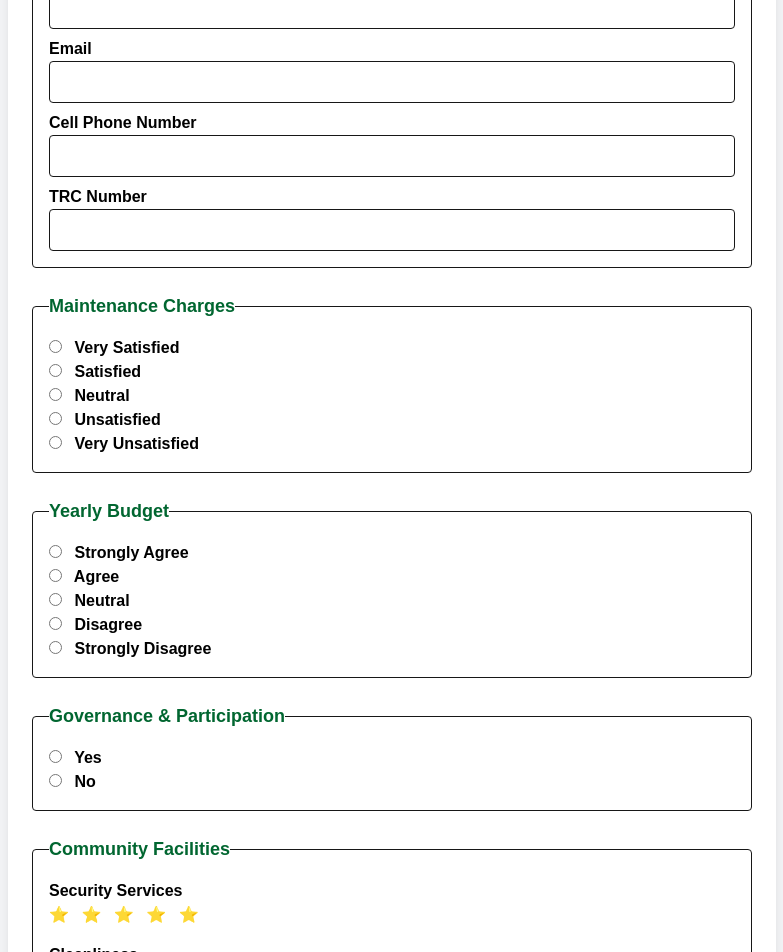
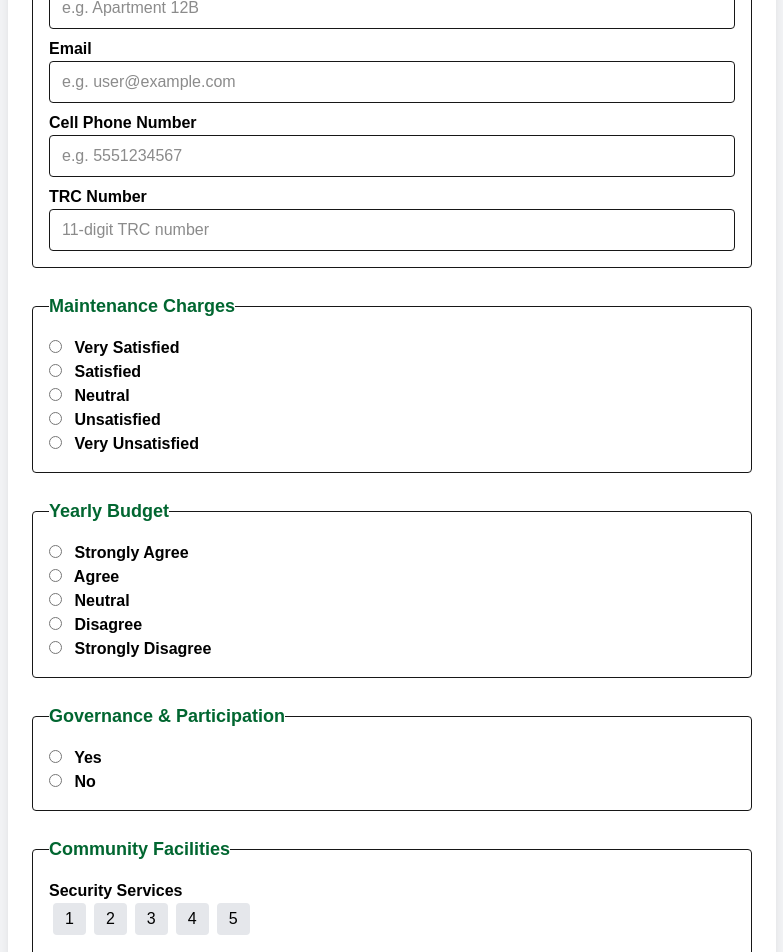
Before and after one commit to amijaz786/arbab-sons, a Next.js app: page /contact in a window 1280 px wide. Shown: the part 820-1772 px from the top of the page, without its empty margins (248-1031 px from the left). Built offline with nearby package versions, Linux system fonts and the light colour scheme.

Commit message:
Update contact page with survey form

```diff
--- a/app/contact/page.tsx
+++ b/app/contact/page.tsx
@@ -6,7 +6,7 @@ export default function SocietySurvey() {
   const [submitted, setSubmitted] = useState(false);
   const [responses, setResponses] = useState<Record<string, string>>({});
   const [language, setLanguage] = useState<"en" | "tr" | "ar">("en");
-
+  const [ratings, setRatings] = useState<Record<string, number>>({});
   const translations = {
     en: {
       title: "Society Survey Form",
@@ -124,16 +124,16 @@ export default function SocietySurvey() {
           <input type="text" name="name" required className="w-full border px-3 py-2 rounded" placeholder={t.name} />
 
           <label className="block text-black font-semibold mt-2">{t.flat}</label>
-          <input type="text" name="flat" required className="w-full border px-3 py-2 rounded" />
+          <input type="text" name="flat" required className="w-full border px-3 py-2 rounded"placeholder="e.g. Apartment 12B" />
 
           <label className="block text-black font-semibold mt-2">{t.email}</label>
-          <input type="email" name="email" required className="w-full border px-3 py-2 rounded" />
+          <input type="email" name="email" required className="w-full border px-3 py-2 rounded"placeholder="e.g. user@example.com" />
 
           <label className="block text-black font-semibold mt-2">{t.phone}</label>
-          <input type="tel" name="cellPhone" required className="w-full border px-3 py-2 rounded" />
+          <input type="tel" name="cellPhone" required className="w-full border px-3 py-2 rounded"placeholder="e.g. 5551234567" />
 
           <label className="block text-black font-semibold mt-2">{t.trc}</label>
-          <input type="text" name="trcNumber" required className="w-full border px-3 py-2 rounded" />
+          <input type="text" name="trcNumber" required className="w-full border px-3 py-2 rounded"placeholder="11-digit TRC number" />
         </fieldset>
 
         {/* Maintenance Charges */}
@@ -171,15 +171,23 @@ export default function SocietySurvey() {
         <fieldset className="border p-4 rounded">
           <legend className="text-green-800 font-bold text-lg">{t.facilities}</legend>
           {["Security Services","Cleanliness","Parking Facilities"].map(facility => (
-            <div key={facility} className="mb-4">
-              <p className="text-black font-semibold">{facility}</p>
-              {[1,2,3,4,5].map(star => (
-                <label key={star} className="mr-2 text-yellow-500 font-bold">
-                  <input type="radio" name={facility} value={star} className="hidden" required /> ⭐
-                </label>
-              ))}
-            </div>
-          ))}
+  <div key={facility} className="mb-4">
+    <p className="text-black font-semibold">{facility}</p>
+    {[1,2,3,4,5].map(num => (
+      <button
+        key={num}
+        type="button"
+        onClick={() => setRatings({ ...ratings, [facility]: num })}
+        className={`mx-1 px-3 py-1 rounded ${
+          ratings[facility] === num ? "bg-green-600 text-white" : "bg-gray-200 text-black"
+        }`}
+      >
+        {num}
+      </button>
+    ))}
+    <input type="hidden" name={facility} value={ratings[facility] || ""} required />
+  </div>
+))}
         </fieldset>
 
                 {/* Comments */}
```
